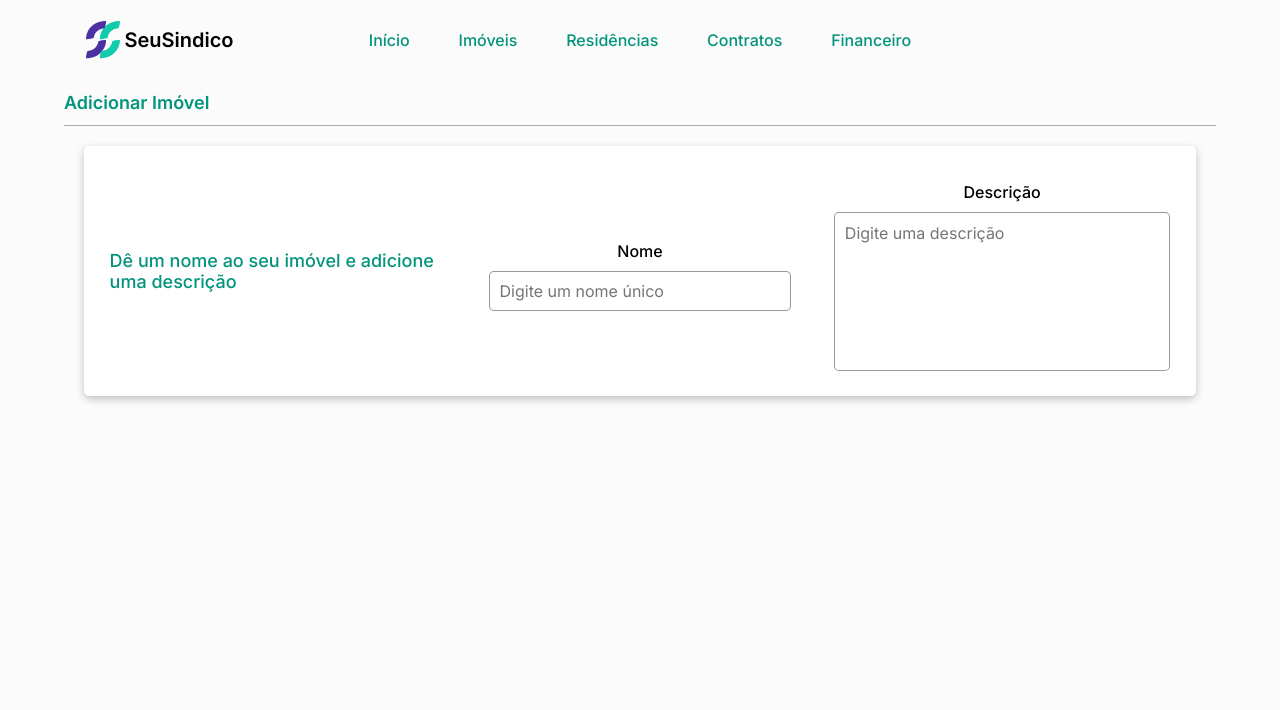
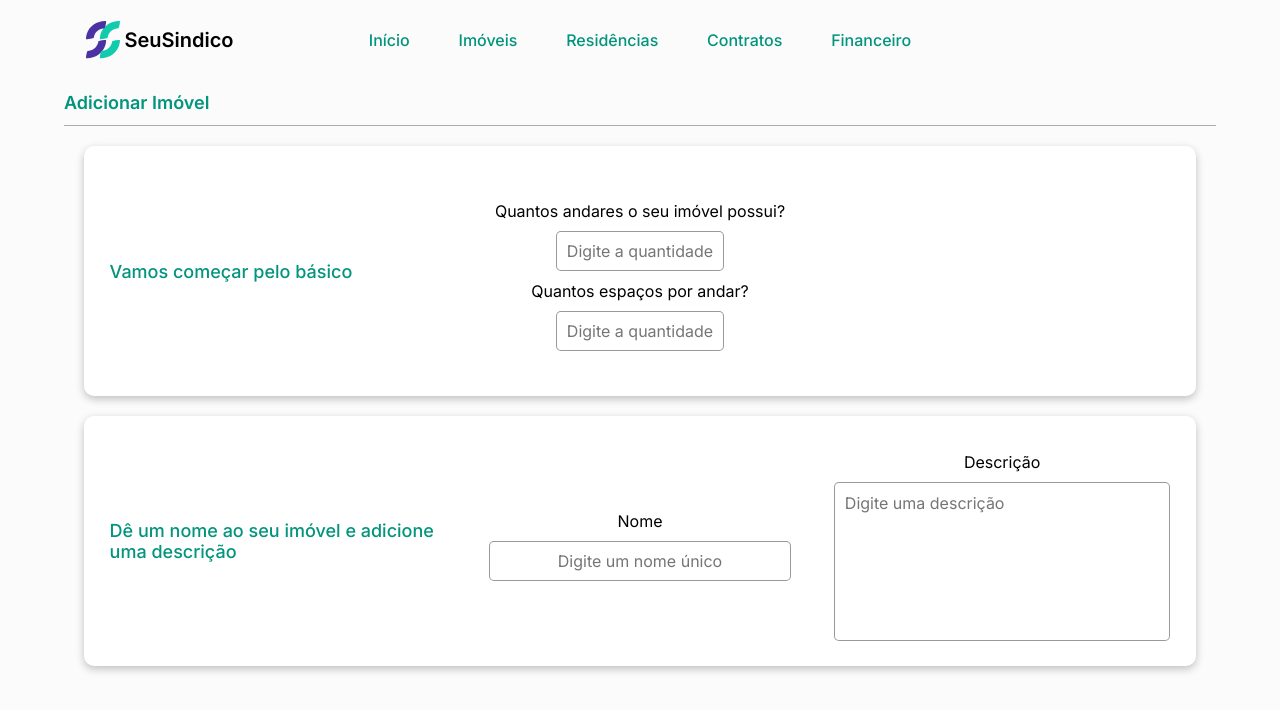
Before and after one commit to jonasnascc/SeuSindico, a React (Create React App) app: page /imoveis/adicionar in a window 1280 px wide. Shown: the top 710 px of the page. Built offline with nearby package versions, Linux system fonts and the light colour scheme; no server answers.

Commit message:
adicionar form de quantidade de andares e de espacos por andar

```diff
--- a/src/index.css
+++ b/src/index.css
@@ -24,6 +24,16 @@ input, select{
   box-shadow: none;
 }
 
+input::-webkit-outer-spin-button,
+input::-webkit-inner-spin-button {
+    -webkit-appearance: none;
+    margin: 0;
+}
+
+input[type=number] {
+  -moz-appearance: textfield;
+}
+
 textarea {
   padding: 10px;
   font-size: 16px;
--- a/src/pages/ImoveisPage/AddImovel.tsx
+++ b/src/pages/ImoveisPage/AddImovel.tsx
@@ -3,6 +3,7 @@ import { Container } from "@mui/material"
 import { useEffect, useState } from "react"
 import { Endereco, Espaco, Imovel, SimpleImovel } from "../../types/imovel";
 import { NameForm } from "../../shared/components/ImovelForm/NameForm";
+import { ImovelDataForm } from "../../shared/components/ImovelForm/ImovelDataForm";
 
 export const AddImovel = () => {
     const [imovel, setImovel] = useState<Imovel>({
@@ -73,6 +74,7 @@ export const AddImovel = () => {
     return (
         <Container>
             <SectionHeader label="Adicionar Imóvel"/>
+            <ImovelDataForm onChange={handleFormChange}/>
             <NameForm onChange={handleFormChange}/>
         </Container>
     )
--- a/src/shared/components/ImovelForm/ImovelDataForm.tsx
+++ b/src/shared/components/ImovelForm/ImovelDataForm.tsx
@@ -0,0 +1,42 @@
+import React from "react";
+import { FormDescription, FormGridTile, FormNumbersInput, ImovelFormCard, InputLabel } from "./styles";
+import { Grid } from "@mui/material";
+
+type ImovelDataFormProps = {
+    onChange : (event: any) => void
+}
+
+export const ImovelDataForm = ({onChange} : ImovelDataFormProps) => {
+    return(
+        <ImovelFormCard onChange={onChange}>
+            <Grid container height="100%">
+                <Grid item xs={4}>
+                    <FormGridTile>
+                        <FormDescription>Vamos começar pelo básico</FormDescription>
+                    </FormGridTile>
+                </Grid>
+                <Grid item xs={4}>
+                    <FormGridTile>
+                        <InputLabel>Quantos andares o seu imóvel possui?</InputLabel>
+                        <FormNumbersInput
+                            id="quantidadeAndares"
+                            name="quantidadeAndares"
+                            placeholder="Digite a quantidade de andares"
+                            type="number"
+                        />
+                        <InputLabel>Quantos espaços por andar?</InputLabel>
+                        <FormNumbersInput
+                            id="espacosPorAndar"
+                            name="espacosPorAndar"
+                            placeholder="Digite a quantidade de espaços"
+                            type="number"
+                        />
+                    </FormGridTile>
+                </Grid>
+                <Grid item xs={4}>
+
+                </Grid>
+            </Grid>
+        </ImovelFormCard>
+    )
+}
--- a/src/shared/components/ImovelForm/styles.ts
+++ b/src/shared/components/ImovelForm/styles.ts
@@ -6,7 +6,7 @@ export const ImovelFormCard = styled.div`
     padding: 1vw;
     background-color: white;
     box-shadow: rgba(0, 0, 0, 0.24) 0px 3px 8px;
-    border-radius: 5px;
+    border-radius: 10px;
     margin: 20px;
 `
 
@@ -14,10 +14,11 @@ export const FormDescription = styled.h3`
     font-weight: 500;
     font-size: 18px;
     color: #02947C;
+    width: 100%;
 `
 
 export const InputLabel = styled.span`
-    font-weight: 500;
+    font-weight: 400;
     margin: 10px;
 `
 
@@ -33,6 +34,13 @@ export const FormGridTile = styled.form`
 export const NameInput = styled.input`
     width: 90%;
     margin: 0 20%;
+    text-align: center;
+`
+
+export const FormNumbersInput = styled.input`
+    width: 50%;
+    margin: 0 20%;
+    text-align: center;
 `
 
 export const DescricaoTextArea = styled.textarea`
```
